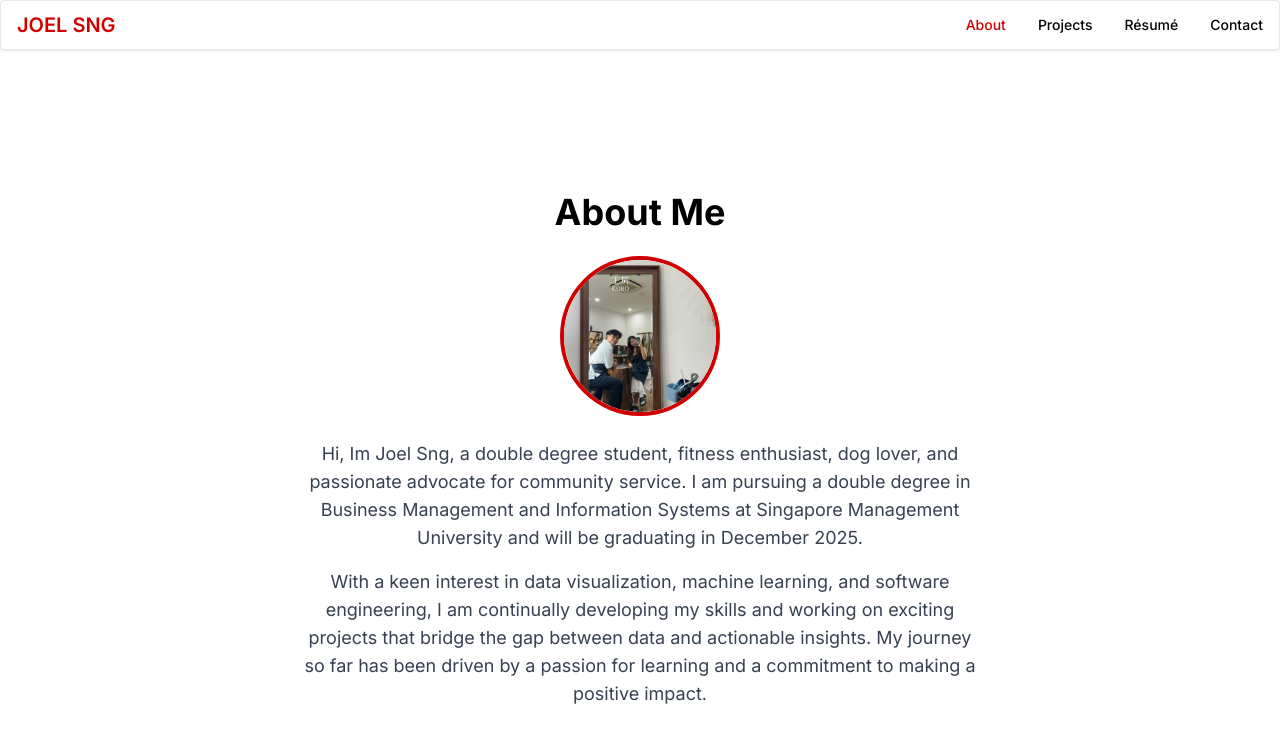
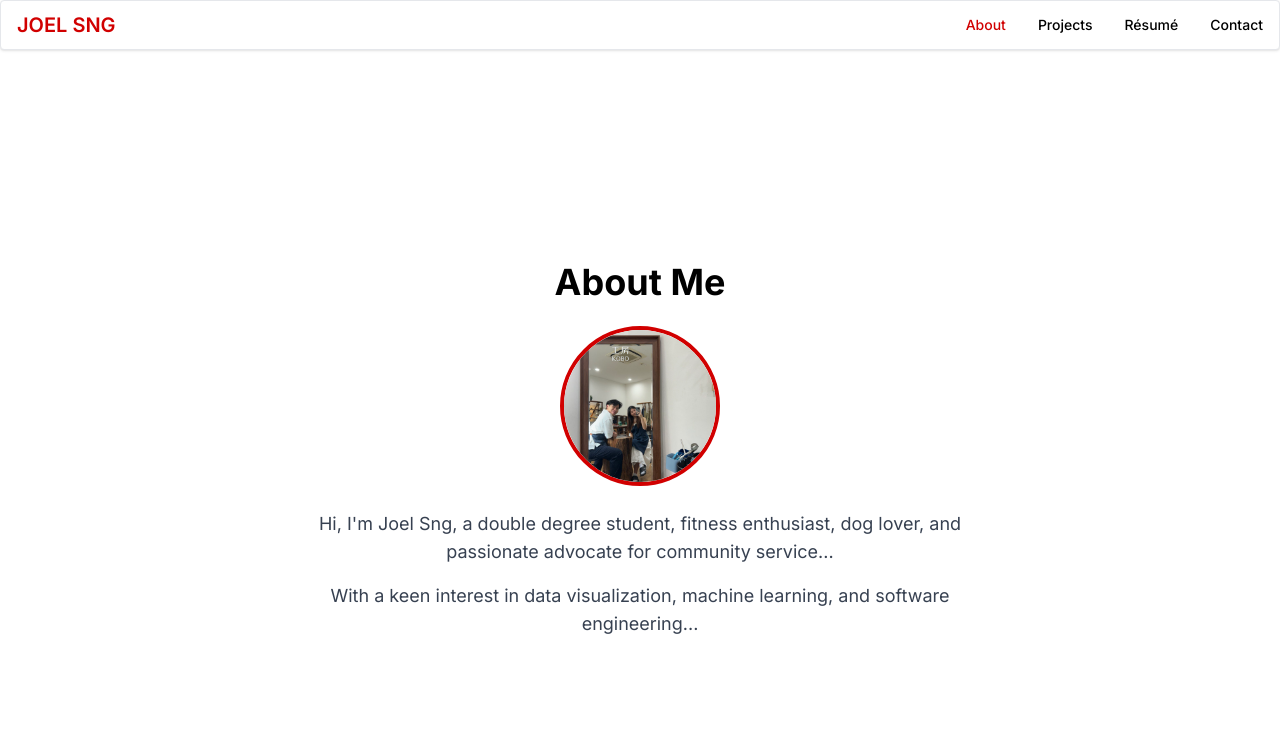
Before and after one commit to JoelSngZhenWei/testportfolio, a Next.js app: page /about in a window 1280 px wide. Shown: the top 742 px of the page. Built offline with nearby package versions, Linux system fonts and the light colour scheme.

Commit message:
changed to one theme only

```diff
--- a/app/about/page.tsx
+++ b/app/about/page.tsx
@@ -4,9 +4,9 @@ import Image from "next/image";
 
 export default function About() {
   return (
-    <section className="flex flex-col items-center justify-center min-h-screen bg-white dark:bg-darkBackground px-6 py-12">
+    <section className="flex flex-col items-center justify-center min-h-screen bg-white px-6 py-12">
       {/* Header */}
-      <h1 className="text-4xl font-bold mb-6 text-center text-black dark:text-darkText">About Me</h1>
+      <h1 className="text-4xl font-bold mb-6 text-center text-black">About Me</h1>
 
       {/* Profile Picture */}
       <div className="relative w-40 h-40 mb-6">
@@ -15,25 +15,17 @@ export default function About() {
           alt="Joel Sng"
           layout="fill"
           objectFit="cover"
-          className="rounded-full border-4 border-highlightRed dark:border-darkHighlight"
+          className="rounded-full border-4 border-highlightRed"
         />
       </div>
 
       {/* Description */}
       <div className="max-w-2xl text-center">
-        <p className="text-lg text-gray-700 dark:text-darkText mb-4">
-          Hi, Im Joel Sng, a double degree student, fitness enthusiast, dog
-          lover, and passionate advocate for community service. I am pursuing a
-          double degree in Business Management and Information Systems at
-          Singapore Management University and will be graduating in December
-          2025.
+        <p className="text-lg text-gray-700 mb-4">
+          Hi, I'm Joel Sng, a double degree student, fitness enthusiast, dog lover, and passionate advocate for community service...
         </p>
-        <p className="text-lg text-gray-700 dark:text-darkText">
-          With a keen interest in data visualization, machine learning, and
-          software engineering, I am continually developing my skills and
-          working on exciting projects that bridge the gap between data and
-          actionable insights. My journey so far has been driven by a passion
-          for learning and a commitment to making a positive impact.
+        <p className="text-lg text-gray-700">
+          With a keen interest in data visualization, machine learning, and software engineering...
         </p>
       </div>
     </section>
--- a/tailwind.config.ts
+++ b/tailwind.config.ts
@@ -1,6 +1,9 @@
 import type { Config } from "tailwindcss";
 
 const config: Config = {
+  // Remove or disable dark mode
+  darkMode: false, // This will disable dark mode completely
+
   content: [
     "./pages/**/*.{js,ts,jsx,tsx,mdx}",
     "./components/**/*.{js,ts,jsx,tsx,mdx}",
@@ -10,18 +13,13 @@ const config: Config = {
     extend: {
       colors: {
         highlightRed: "#D10000",
-        // Define your dark mode colors here
-        darkBackground: "#1a1a1a", // Example dark background color
-        darkText: "#f0f0f0", // Example dark text color
-        darkHighlight: "#FF4500", // Dark mode highlight color
+        // Remove any dark mode specific colors
       },
       boxShadow: {
-        glowHighlight: "0 0 15px #D10000", // Custom shadow for glow effect in light mode
-        darkGlowHighlight: "0 0 15px #FF4500", // Custom shadow for glow effect in dark mode
+        glowHighlight: "0 0 15px #D10000", // Custom shadow for glow effect
       },
     },
   },
-  darkMode: "media", // Enables dark mode based on user's system preference
   plugins: [],
 };
 
```
